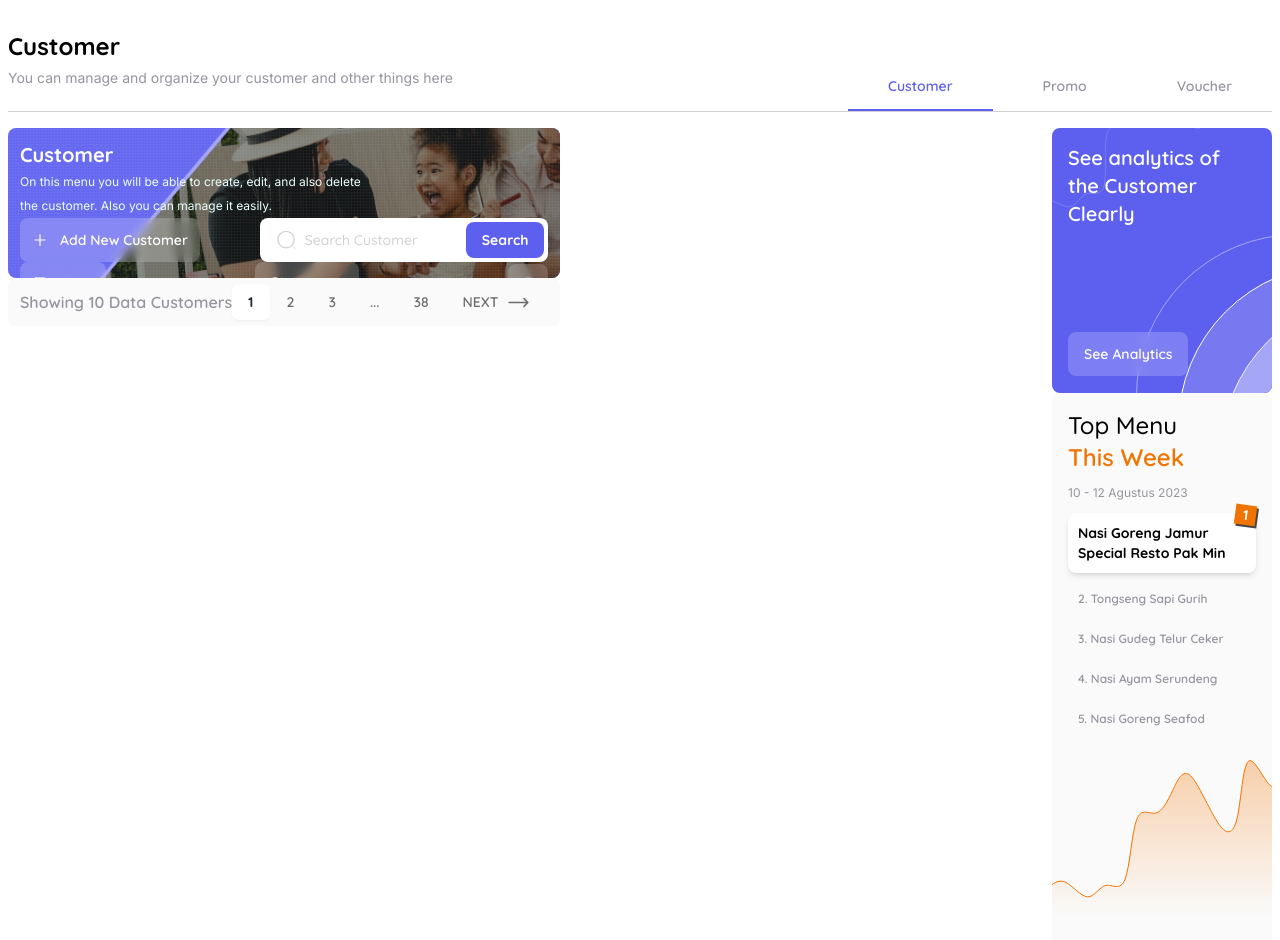
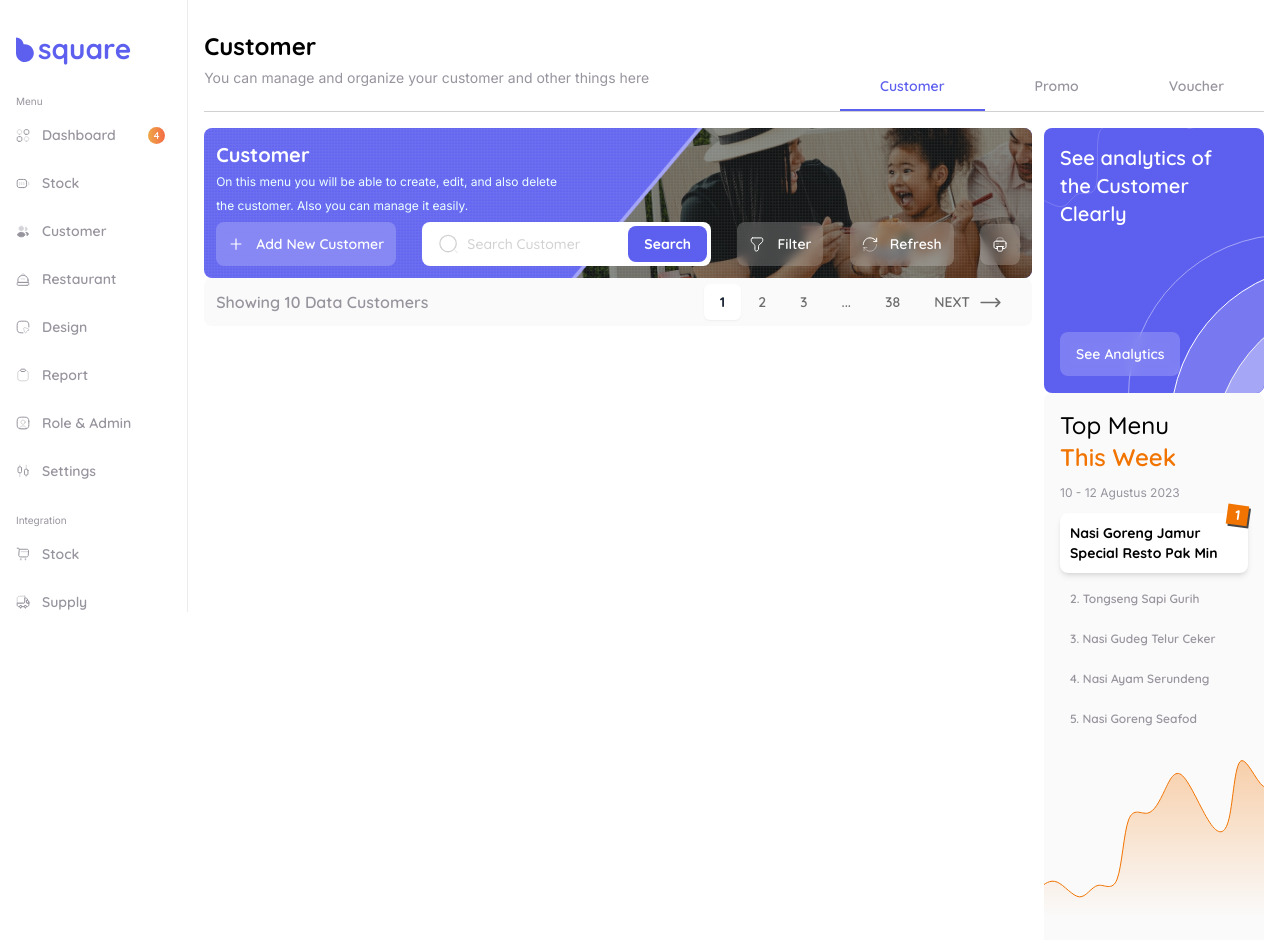
Before and after one commit to argianardi/saleFood, a React (Create React App) app: page / in a window 1280 px wide. Shown: the top 940 px of the page. Built offline with nearby package versions, Linux system fonts and the light colour scheme.

Commit message:
feat: add side bar component

```diff
--- a/src/App.js
+++ b/src/App.js
@@ -5,19 +5,23 @@ import Pagination from './components/Pagination';
 import AnalyticsInfo from './components/AnalyticsInfo';
 import TopMenu from './components/TopMenu';
 import Hero from './components/Hero';
+import SideBar from './components/SideBar';
 
 const App = () => {
   return (
-    <div className="min-h-screen px-2">
+    <div className="flex justify-between px-1 xl:px-4">
+      <SideBar />
+      <div className="w-full pl-1 xl:pl-4">
         <Header />
-      <div className="flex justify-between mt-4">
-        <div>
+        <div className="flex flex-col justify-between mt-4 lg:flex-row">
+          <div className="mr-3 lg:w-[80%] 2xl:w-auto">
             <Hero />
             <Pagination />
           </div>
-        <div>
+          <div className="flex justify-evenly lg:block">
             <AnalyticsInfo />
             <TopMenu />
+          </div>
         </div>
       </div>
     </div>
```
Lines whose indentation alone changed are shown as unchanged.
